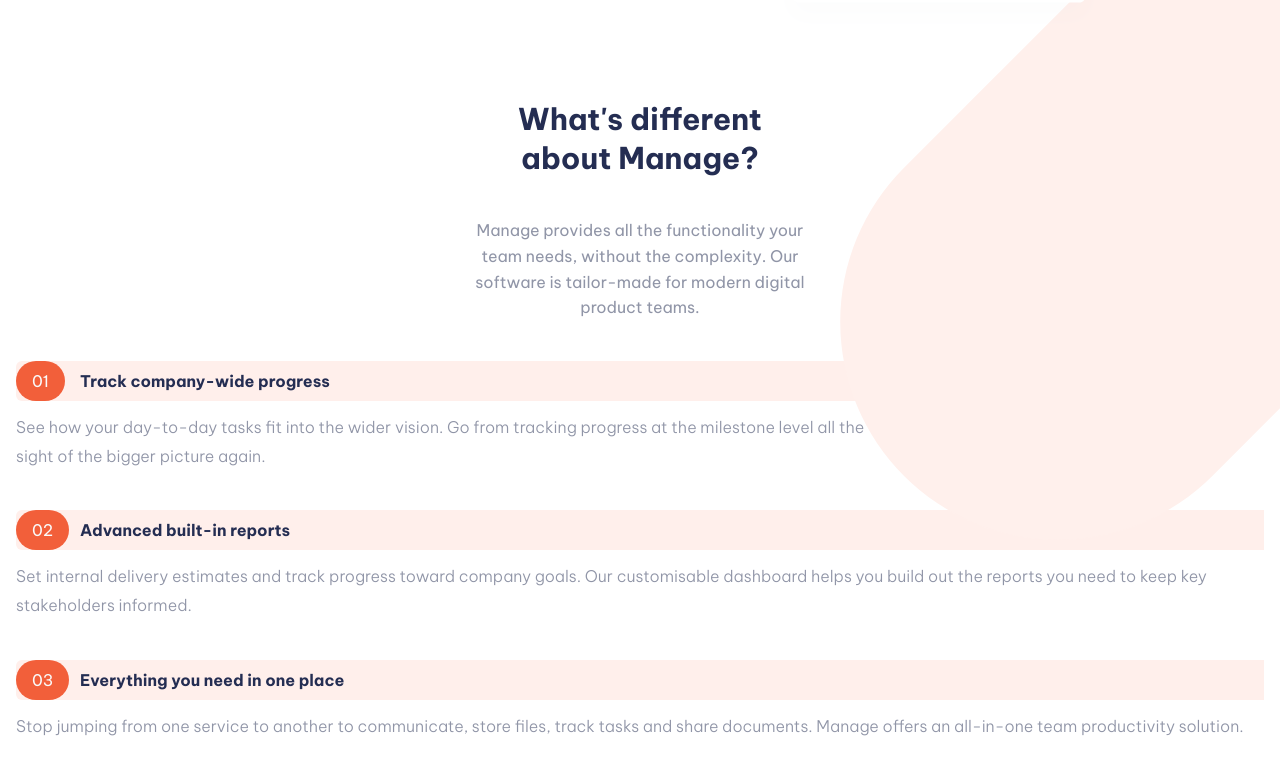
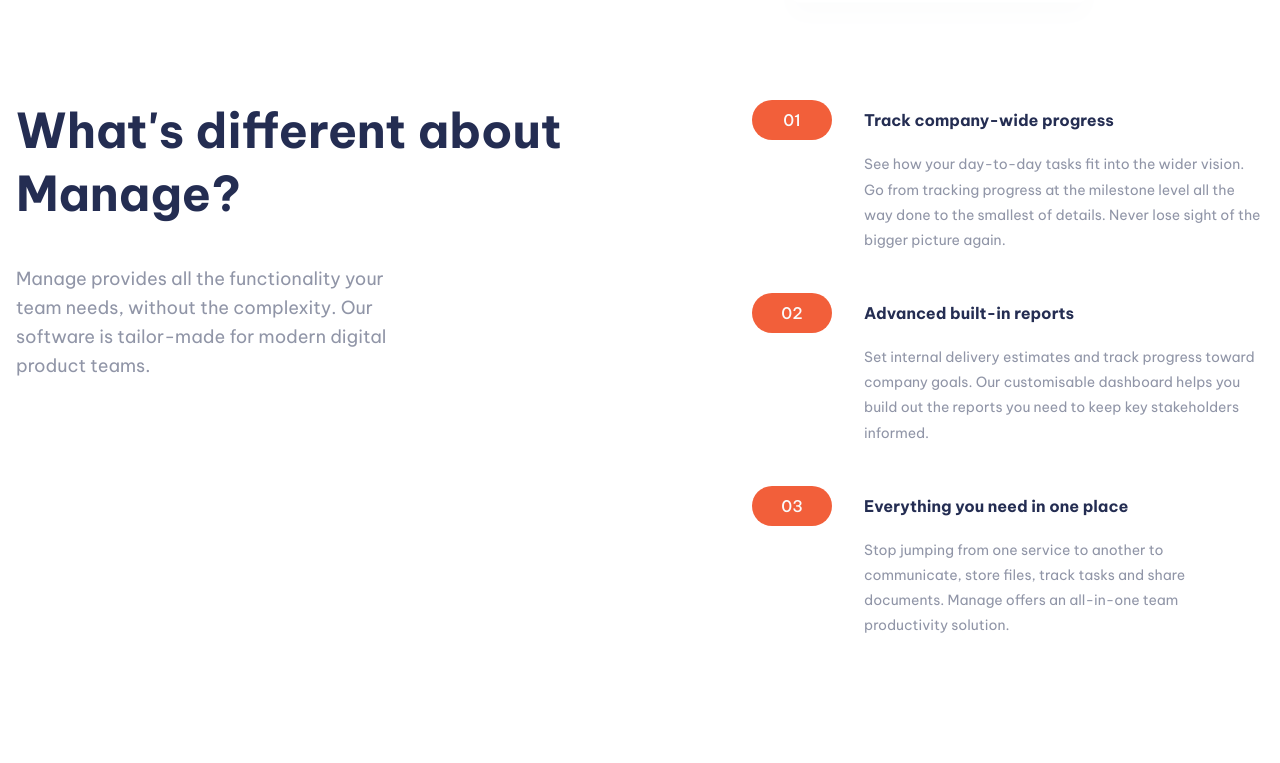
Before and after one commit to khalidesskali/manage-landing-page, a React (Vite) app: page / in a window 1280 px wide. Shown: the part 672-1435 px from the top of the page. Built offline with nearby package versions, Linux system fonts and the light colour scheme.

Commit message:
complete responsive

```diff
--- a/src/components/Features.jsx
+++ b/src/components/Features.jsx
@@ -24,17 +24,25 @@ const Features = () => {
   ];
 
   return (
-    <div className="container mx-auto px-4 mt-16">
-      <div className="relative mb-10">
+    <>
+      <div className="container mx-auto px-4 mt-16 flex flex-col lg:flex-row lg:justify-between">
+        <div className="relative mb-10 lg:mb-0">
           <img
             src={mobilebg}
-          className="absolute -top-[170%] left-[66%] z-10"
-          alt=""
+            className="absolute -top-[170%] left-[66%] md:-top-[286%] -z-10 select-none"
+            loading="lazy"
           />
-        <h2 className="text-center font-bold leading-[1.3] mx-auto text-primary-dark-blue text-3xl mb-10 max-w-72">
+          <h2
+            className="text-center font-bold leading-[1.3] mx-auto text-primary-dark-blue
+          z-100 text-3xl mb-10 max-w-72 md:max-w-[450px] md:text-4xl lg:text-5xl lg:max-w-[600px]
+          lg:text-start"
+          >
             What's different about Manage?
           </h2>
-        <p className="text-center text-darkgrayish-blue max-w-[370px] leading-[1.6] mx-auto">
+          <p
+            className="text-center text-darkgrayish-blue max-w-[370px]
+          z-100 leading-[1.6] mx-auto md:max-w-[570px] lg:max-w-[400px] lg:text-start lg:mx-0 lg:text-lg"
+          >
             Manage provides all the functionality your team needs, without the
             complexity. Our software is tailor-made for modern digital product
             teams.
@@ -46,19 +54,19 @@ const Features = () => {
               <div key={feature.id} className="mb-10">
                 <div className="relative mb-3">
                   <span
-                  className="absolute left-0 top-1/2 -translate-y-1/2
-            bg-primary-red py-2 px-4 rounded-full text-very-light-gray "
+                    className="absolute left-0 top-1/2 -translate-y-1/2 size-10 flex items-center justify-center
+            bg-primary-red py-2 px-10 font-medium rounded-full text-very-light-gray lg:-left-28"
                   >
                     0{feature.id}
                   </span>
                   <span
-                  className="bg-very-pale-red py-2 pr-4 pl-16 text-primary-dark-blue
-                font-bold rounded-tl-md rounded-bl-md block w-full"
+                    className="bg-very-pale-red lg:bg-transparent py-2 pr-2 pl-15 lg:pl-0 text-primary-dark-blue
+                font-bold rounded-tl-[50px] rounded-bl-md block w-full tracking-tight lg:tracking-normal"
                   >
                     {feature.title}
                   </span>
                 </div>
-              <p className="text-darkgrayish-blue leading-[1.8] font-light">
+                <p className="text-darkgrayish-blue leading-[1.8] text-sm lg:max-w-[400px]">
                   {feature.description}
                 </p>
               </div>
@@ -66,6 +74,7 @@ const Features = () => {
           })}
         </div>
       </div>
+    </>
   );
 };
 
--- a/src/components/Hero.jsx
+++ b/src/components/Hero.jsx
@@ -20,15 +20,15 @@ const Hero = () => {
         </div>
         <div
           className="flex items-center text-center gap-5 lg:gap-8 flex-col z-30
-          lg:-order-1 lg:text-start lg:items-start"
+          lg:-order-1 lg:text-start lg:items-start "
         >
           <h1
-            className="font-bold text-4xl lg:text-5xl 2xl:text-6xl max-w-96 text-primary-dark-blue
+            className="font-bold text-4xl md:max-w-[600px] lg:text-5xl 2xl:text-6xl max-w-96 text-primary-dark-blue
             lg:max-w-[550px] lg:leading-[1.2]"
           >
             Bring everyone together to build better products.
           </h1>
-          <p className="text-darkgrayish-blue font-light leading-[1.6] max-w-[320px] lg:max-w-[350px] mb-3">
+          <p className="text-darkgrayish-blue font-light leading-[1.6] max-w-[320px] md:max-w-[550px] lg:max-w-[350px] mb-3">
             Manage makes it simple for software teams to plan day-to-day tasks
             while keeping the larger team goals in view.
           </p>
```
Lines whose indentation alone changed are shown as unchanged.
